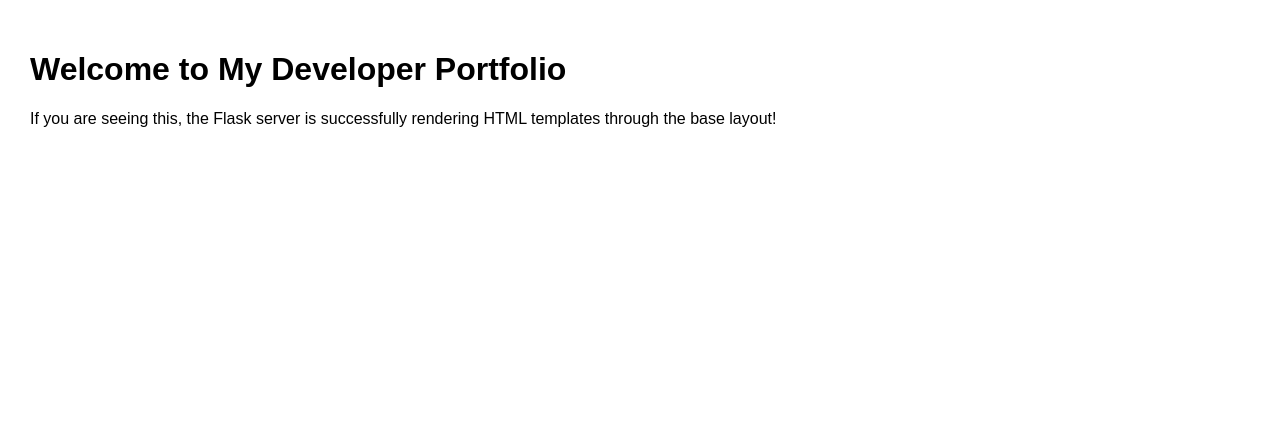
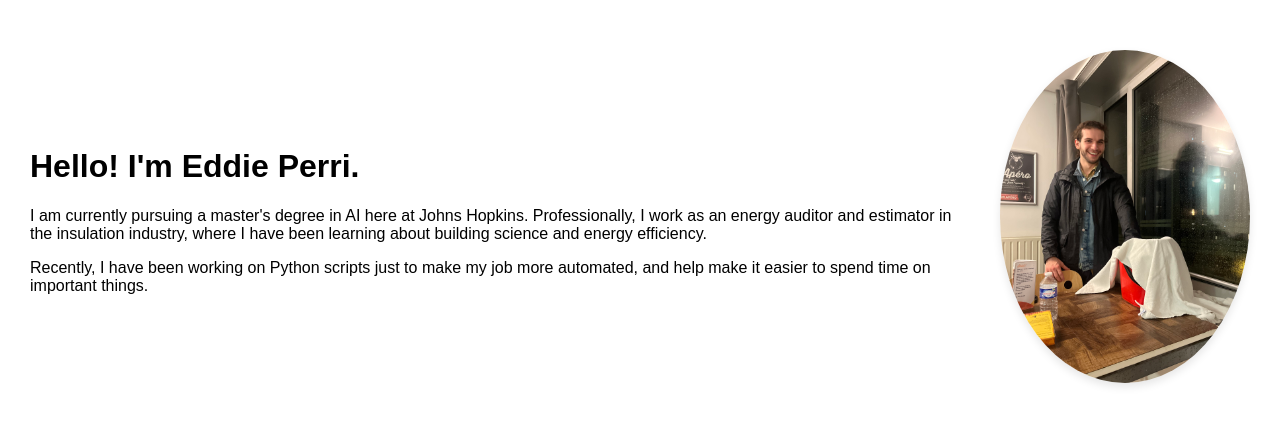
Before and after one commit to eddieperri/jhu_software_concepts, a Flask app: page / in a window 1280 px wide. Shown: the part 51-477 px from the top of the page. Run offline with Flask 3, Linux system fonts and the light colour scheme.

Commit message:
Home page is filled in, added a picture of me to static folder

```diff
--- a/module_1/templates/home.html
+++ b/module_1/templates/home.html
@@ -1,6 +1,24 @@
+
 {% extends "base.html" %}
 
 {% block content %}
-    <h1>Welcome to My Developer Portfolio</h1>
-    <p>If you are seeing this, the Flask server is successfully rendering HTML templates through the base layout!</p>
+    <div class="bio-container" style="display: flex; align-items: center; gap: 30px; margin-top: 20px;">
+
+        <div class="bio-text">
+            <h1>Hello! I'm Eddie Perri.</h1>
+            <p>
+                I am currently pursuing a master's degree in AI here at Johns Hopkins.
+                Professionally, I work as an energy auditor and estimator in the insulation industry, where I have been learning about building science and energy efficiency.
+            </p>
+            <p>
+                Recently, I have been working on Python scripts just to make my job more automated, and help make it easier to spend time on important things.
+            </p>
+
+        </div>
+
+        <div class="profile-pic">
+            <img src="{{ url_for('static', filename='my_face.jpeg') }}" alt="Eddie Perri" width="250" style="border-radius: 50%; box-shadow: 0 4px 8px rgba(0,0,0,0.1);">
+        </div>
+
+    </div>
 {% endblock %}
```
Also changed, not shown: module_1/static/my_face.jpeg (added).
